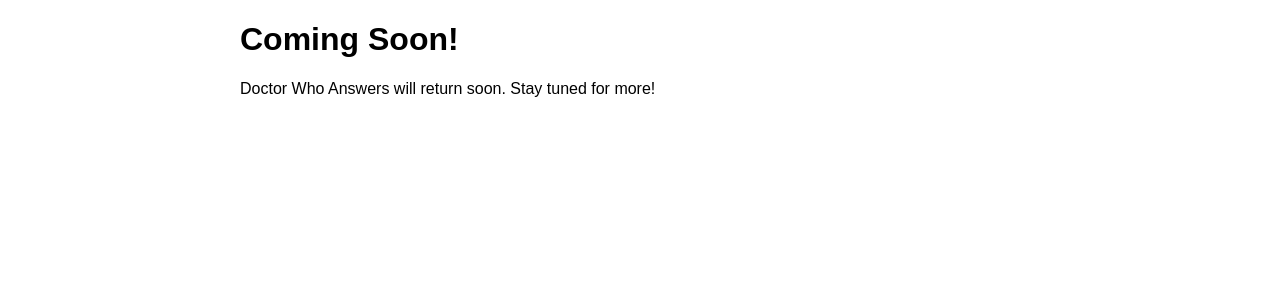
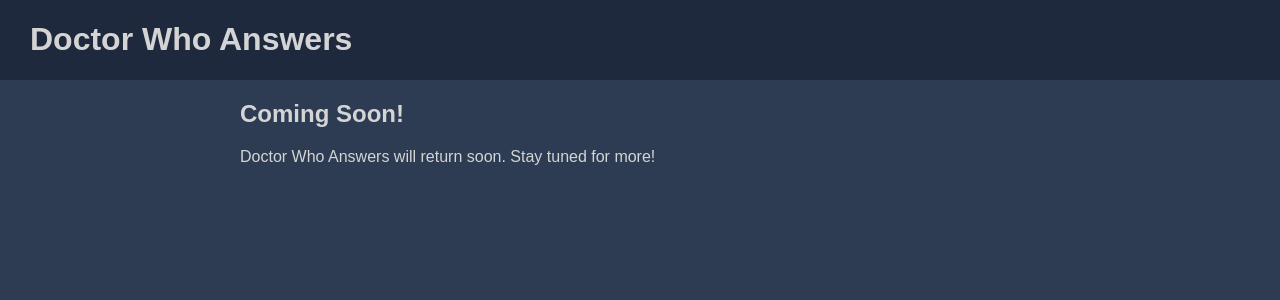
Before and after one commit to Imamadmad/DWA-2.0, a Flask app: page / in a window 1280 px wide. Shown: the top 300 px of the page. Run offline with Flask 2, Linux system fonts and the light colour scheme.

Commit message:
Styling 'Coming Soon' page

```diff
--- a/static/css/main.css
+++ b/static/css/main.css
@@ -1,10 +1,27 @@
 /* ==== Global Styles ==== */
 body {
+    box-sizing: border-box;
+
     font-family: sans-serif;
+    color: #D5D4D4;
+
+    background: #2d3c53;
 }
 
+/* ==== Specific Stuff ==== */
+header {
+    position: fixed;
+    top: 0;
+    left: 0;
+
+    width: 100%;
+    height: 80px;
+    padding: 0 30px;
+
+    background: #1e293d;
+}
 
 .content {
     width: 800px;
-    margin: auto;
+    margin: 100px auto 0;
 }
--- a/templates/index.html
+++ b/templates/index.html
@@ -6,12 +6,15 @@
         <link rel="stylesheet" type="text/css" href="static/css/main.css" />
     </head>
     <body>
+        <header>
+            <h1>Doctor Who Answers</h1>
+        </header>
+
         <div class="content">
 
 
 
-
-            <h1>Coming Soon!</h1>
+            <h2>Coming Soon!</h2>
             <p>Doctor Who Answers will return soon. Stay tuned for more!</p>
 
 
```
